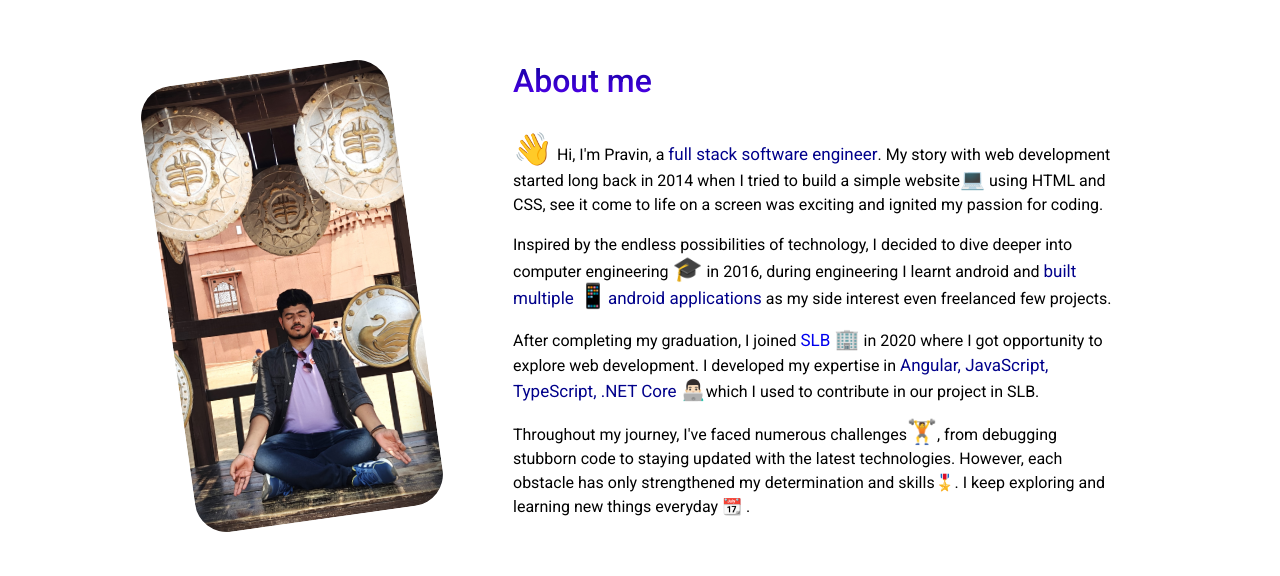
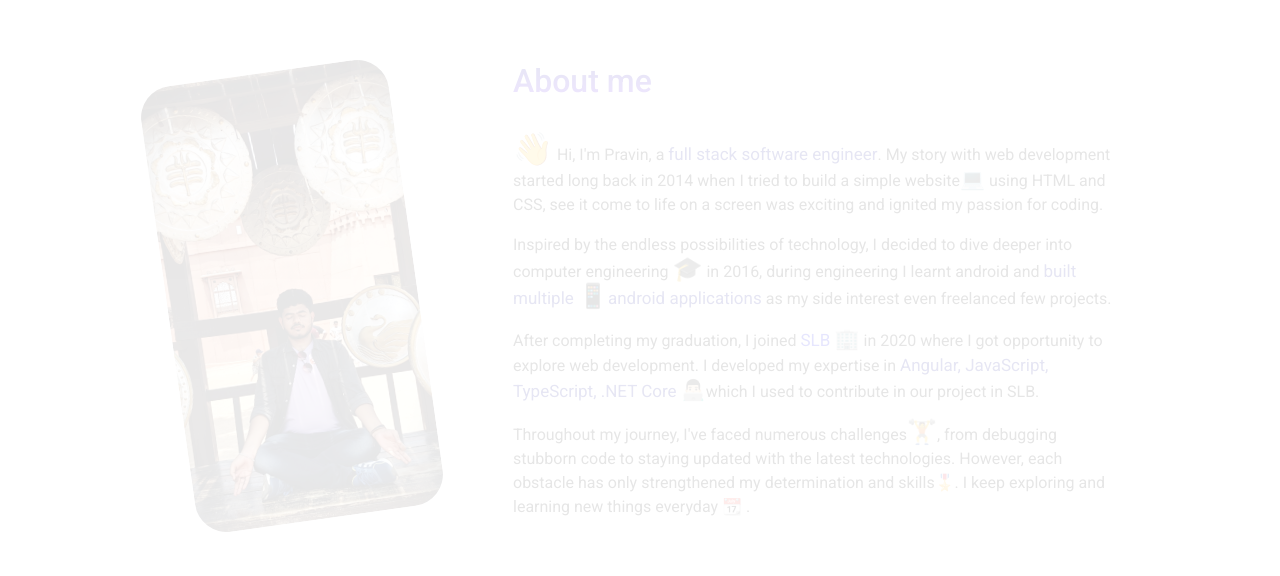
Before and after one commit to pravinmane1/Portfolio, an Angular app: page / in a window 1280 px wide. Shown: the part 904-1480 px from the top of the page. Built offline with nearby package versions, Linux system fonts and the light colour scheme.

Commit message:
Added animation for about section

```diff
--- a/src/app/features/about/about.component.scss
+++ b/src/app/features/about/about.component.scss
@@ -1,4 +1,4 @@
-@import '../../../styles.scss';
+@import "../../../styles.scss";
 
 .about-section {
   padding: 4rem 1rem;
@@ -9,18 +9,18 @@
   justify-content: center;
   gap: 6rem;
   margin: 0 4rem;
-  animation: fade-in linear;
-  // animation-timeline: view();
+  animation: fade-in ease-in-out;
+  animation-timeline: view();
+  animation-range-start: cover;
+  animation-range-end: contain;
 }
 
 @keyframes fade-in {
   from {
     opacity: 0.1;
-    scale: 0.5;
   }
   to {
     opacity: 1;
-    scale: 1;
   }
 }
 
--- a/src/app/features/projects/projects.component.scss
+++ b/src/app/features/projects/projects.component.scss
@@ -35,6 +35,7 @@
   cursor: pointer;
   color: unset;
   text-decoration: unset;
+  transition: box-shadow 300ms ease-out;
 }
 
 .project-title {
```
